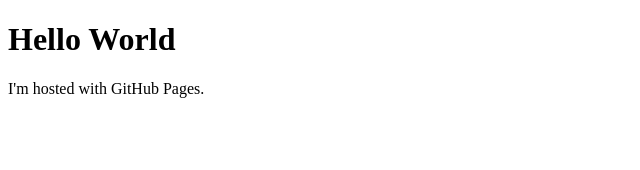
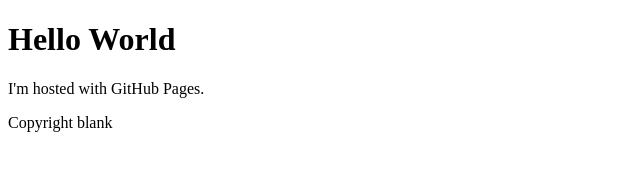
Before and after one commit to Blankiiii/Blankiiii.github.io, a plain HTML site: page index.html in a window 1280 px wide. Shown: the whole page, without its empty margins (0-640 px from the left). Drawn offline with Linux system fonts and the light colour scheme.

Commit message:
sync test

```diff
--- a/index.html
+++ b/index.html
@@ -3,5 +3,6 @@
     <body>
         <h1>Hello World</h1>
         <p>I'm hosted with GitHub Pages.</p>
+        <p>Copyright blank</p>
     </body>
 </html>
```
